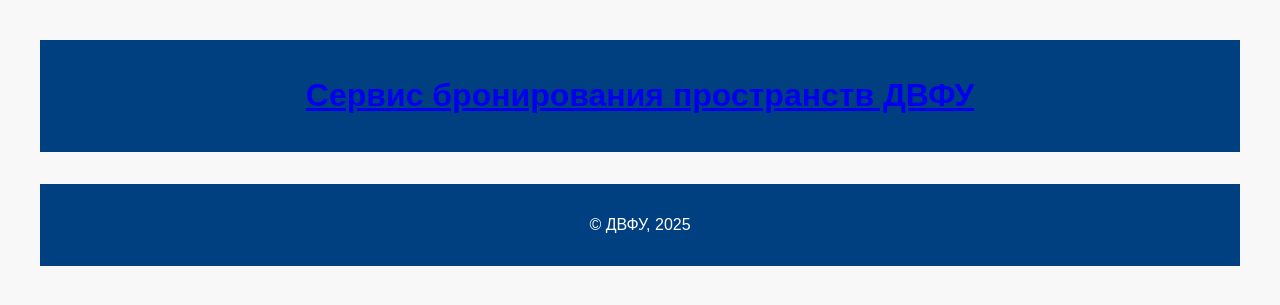
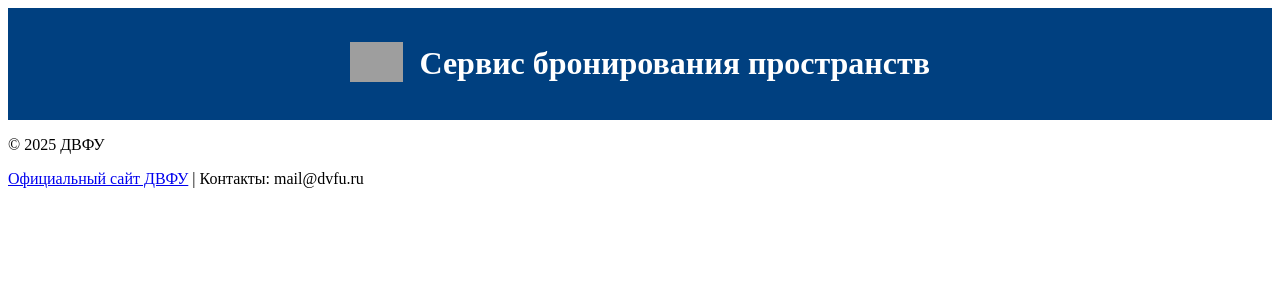
Before and after one commit to Litvinyuk/booking-service-dvfu, a Flask app: template app/templates/base.html in a window 1280 px wide. Shown: the top 305 px of the page. Run offline with Flask 3, Linux system fonts and the light colour scheme; the template is opened without the code that fills it, so the values that code supplies are empty; grey boxes are pictures that could not be loaded.

Commit message:
Основа главной страницы

```diff
--- a/app/static/css/style.css
+++ b/app/static/css/style.css
@@ -1,16 +1,90 @@
-body {
-    font-family: sans-serif;
-    padding: 2rem;
-    background: #f8f8f8;
+/* Шапка */
+.header-container {
+    display: flex;
+    align-items: center;
+    justify-content: center;
+    gap: 1rem;
+    padding: 1rem;
+    background: #004080;
+    color: white;
 }
 
-header, footer {
-    background: #004080;
+.logo {
+    height: 40px;
+}
+
+.header-container h1 a {
     color: white;
-    padding: 1rem;
+    text-decoration: none;
+}
+
+/* Слайдер */
+.slider-section {
+    display: flex;
+    justify-content: center;
+    margin: 40px 0;
+}
+
+.slider {
+    position: relative;
+    width: 90%;
+    max-width: 800px;
+    height: 400px;
+    overflow: hidden;
+    border-radius: 16px;
+    box-shadow: 0 8px 20px rgba(0, 0, 0, 0.15);
+}
+
+.slides {
+    display: flex;
+    transition: transform 0.5s ease-in-out;
+    height: 100%;
+}
+
+.slides img {
+    width: 100%;
+    height: 100%;
+    object-fit: cover;
+}
+
+.slider-btn {
+    position: absolute;
+    top: 50%;
+    transform: translateY(-50%);
+    background: rgba(255, 255, 255, 0.8);
+    border: none;
+    padding: 10px 15px;
+    font-size: 24px;
+    cursor: pointer;
+    border-radius: 50%;
+    transition: background 0.3s ease;
+    z-index: 1;
+}
+
+.slider-btn:hover {
+    background: rgba(255, 255, 255, 1);
+}
+
+.prev {
+    left: 10px;
+}
+
+.next {
+    right: 10px;
+}
+
+
+/* Остальные блоки */
+.info-section, .faq-section, .catalog-link {
+    padding: 2rem;
     text-align: center;
 }
 
-main {
-    margin-top: 2rem;
+.btn {
+    background: #0066cc;
+    color: white;
+    padding: 0.75rem 1.5rem;
+    border-radius: 5px;
+    text-decoration: none;
+    font-size: 1.1rem;
 }
--- a/app/templates/base.html
+++ b/app/templates/base.html
@@ -4,11 +4,15 @@
     <meta charset="UTF-8">
     <title>{% block title %}Сервис бронирования ДВФУ{% endblock %}</title>
     <link rel="stylesheet" href="{{ url_for('static', filename='css/style.css') }}">
-
 </head>
 <body>
     <header>
-        <h1><a href="/">Сервис бронирования пространств ДВФУ</a></h1>
+        <div class="header-container">
+            <a href="https://dvfu.ru" target="_blank">
+                <img src="{{ url_for('static', filename='images/dvfu_logo.png') }}" alt="ДВФУ" class="logo">
+            </a>
+            <h1><a href="/">Сервис бронирования пространств</a></h1>
+        </div>
     </header>
 
     <main>
@@ -16,7 +20,26 @@
     </main>
 
     <footer>
-        <p>&copy; ДВФУ, 2025</p>
+        <p>&copy; 2025 ДВФУ</p>
+        <p><a href="https://dvfu.ru" target="_blank">Официальный сайт ДВФУ</a> | Контакты: mail@dvfu.ru</p>
     </footer>
+
+    <script>
+        document.addEventListener('DOMContentLoaded', function () {
+            const slides = document.querySelector('.slides');
+            const images = document.querySelectorAll('.slides img');
+            const prev = document.querySelector('.prev');
+            const next = document.querySelector('.next');
+            let index = 0;
+
+            function showSlide(i) {
+                index = (i + images.length) % images.length;
+                slides.style.transform = `translateX(-${index * 100}%)`;
+            }
+
+            prev.addEventListener('click', () => showSlide(index - 1));
+            next.addEventListener('click', () => showSlide(index + 1));
+        });
+    </script>
 </body>
 </html>
```
Also changed, not shown: app/templates/index.html (+42 -2 lines), main.py (deleted, +0 -16 lines).
